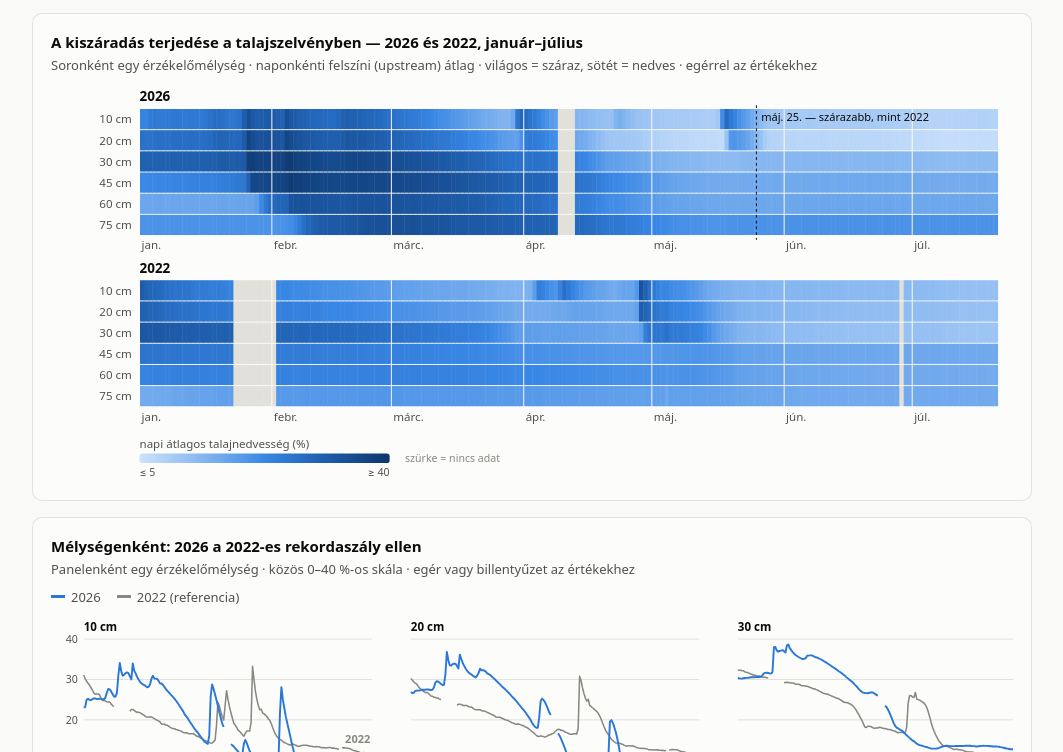
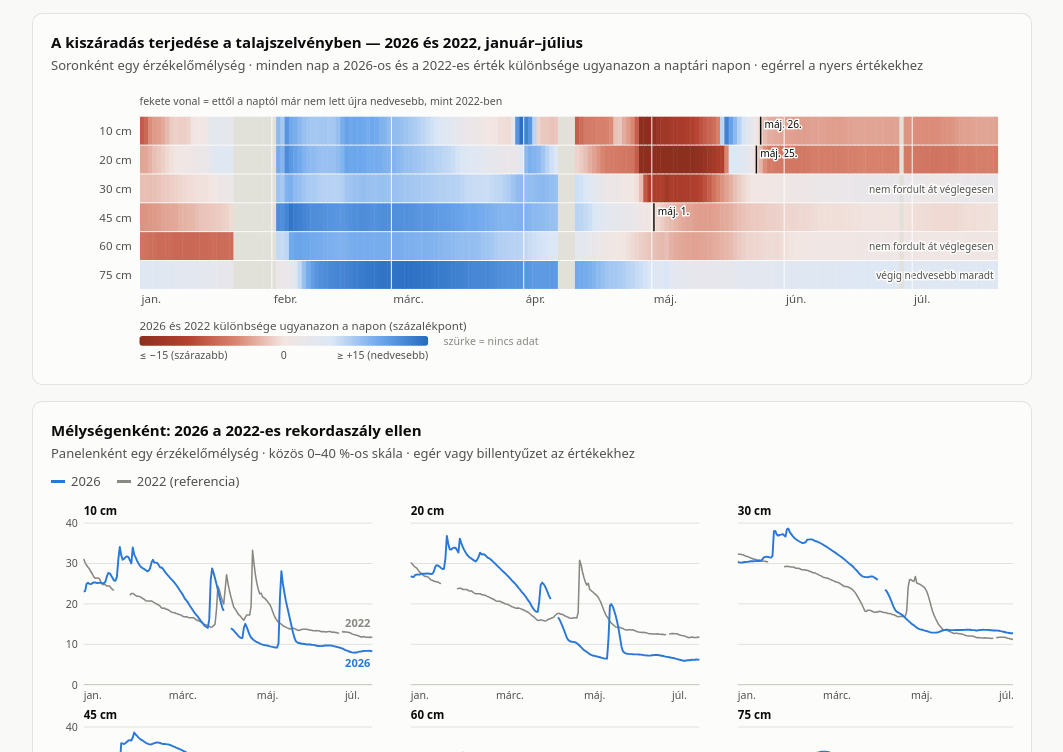
Before and after one commit to kalcifield/ovf-data-mcp, a plain HTML site: page docs/examples/varosfold-soil-drought.html in a window 1280 px wide. Shown: the part 394-1146 px from the top of the page, without its empty margins (108-1171 px from the left). Drawn offline with nearby package versions, Linux system fonts and the light colour scheme.

Commit message:
docs: show the drying front as a year-over-year difference
The heatmap was titled "a kiszáradás terjedése a talajszelvényben" but plotted
absolute moisture on one 5-40% scale shared by all six depths. Deep layers barely
move within that range — 75 cm spans 3.7 pp across 2022 — so they rendered as
flat colour and the downward-spreading front, the thing the title promises, was
exactly what the encoding erased.

Each cell is now the 2026 minus 2022 difference for the same calendar day at the
same depth, on a diverging scale. The front is readable: 10 cm turns red in early
April, 20 cm on 13 April, 30 cm on 27 April, while 75 cm stays wetter throughout.
This also removes a comparison the data cannot support, since absolute
percentages are not comparable between depths without wilting point and field
capacity, which are null upstream.

Fixes two factual errors in the process. The header claimed 2026 started wetter
at every depth; on 1 January it was drier at five of six, and only February is
uniformly wetter. The winter-maximum tile repeated the same claim. The "máj. 25."
crossover checked out and is unchanged: it is the last day 20 cm returns to
wetter than 2022.

Co-Authored-By: Claude Opus 4.8 (1M context) <noreply@anthropic.com>

```diff
--- a/docs/examples/varosfold-soil-drought.html
+++ b/docs/examples/varosfold-soil-drought.html
@@ -79,7 +79,8 @@
         <p><strong>Egyetlen mérőállomás talajszelvénye</strong> a Duna–Tisza köze
            homokhátságán: Városföld, Kecskeméttől 10 km-re délre. Hat érzékelőmélység
            (10–75 cm), a 2026-os aszályév napról napra, a 2022-es rekordaszály ugyanezen
-           időszakával összevetve. 2026 minden mélységben nedvesebben indult, mint 2022,
+           időszakával összevetve. Januárban a két év még vegyesen áll egymáshoz képest,
+           februárra viszont 2026 <em>minden</em> mélységben nedvesebb lett, mint 2022,
            mégis <strong>május végére a felső talajréteg szárazabb lett, mint a 2022-es
            aszály mélypontján</strong>. Nyilvános OVF-adatok az
            <a href="https://github.com/kalcifield/ovf-data-mcp">ovf-data-mcp</a>
@@ -107,7 +108,7 @@
     <div class="tile">
       <div class="label">Téli maximum</div>
       <div class="value">38,7<small> %</small></div>
-      <div class="sub">febr. 5., 30 cm — 2026 nedvesebben indult, mint 2022</div>
+      <div class="sub">febr. 5., 30 cm — a téli feltöltődés 2026-ban volt nagyobb</div>
     </div>
     <div class="tile">
       <div class="label">75 cm mélyen most</div>
@@ -118,10 +119,10 @@
 
   <div class="card">
     <h2>A kiszáradás terjedése a talajszelvényben — 2026 és 2022, január–július</h2>
-    <p class="sub">Soronként egy érzékelőmélység · naponkénti felszíni (upstream) átlag ·
-       világos = száraz, sötét = nedves · egérrel az értékekhez</p>
+    <p class="sub">Soronként egy érzékelőmélység · minden nap a 2026-os és a 2022-es érték
+       különbsége ugyanazon a naptári napon · egérrel a nyers értékekhez</p>
     <svg id="heat" tabindex="0" role="img"
-         aria-label="Két hőtérkép egymás alatt: a 2026-os és a 2022-es év január–júliusi talajnedvessége hat mélységben a városföldi állomáson. 2026 telén minden réteg sötét, azaz nedves, majd május végétől a felső rétegek világosabbra, azaz szárazabbra váltanak, mint 2022 ugyanezen napjain. A teljes adatsor az alábbi táblázatban található."></svg>
+         aria-label="Hőtérkép: soronként egy érzékelőmélység 10 és 75 cm között, oszloponként egy nap január és július között. A szín a 2026-os és a 2022-es talajnedvesség különbsége ugyanazon a napon: vörös azt jelenti, hogy 2026 szárazabb volt, kék azt, hogy nedvesebb. A felső rétegek áprilistól fordulnak vörösbe, 20 cm-en május 25-től már nem tér vissza a nedvesebb állapot, a 75 cm-es réteg viszont végig nedvesebb marad 2022-nél. A teljes adatsor az alábbi táblázatban található."></svg>
     <div class="tooltip" id="heattip"></div>
   </div>
 
@@ -211,13 +212,13 @@ for (const yr of ["2026", "2022"]) {
 const fmt = v => v == null ? "—" : v.toLocaleString("hu-HU", { minimumFractionDigits: 1, maximumFractionDigits: 1 });
 const mdLabel = md => { const [m, d] = md.split("-").map(Number); return MONTH_NAMES[m - 1] + " " + d + "."; };
 
-// szekvenciális kék skála (világos = száraz, sötét = nedves), 5–40 %
-const RAMP = ["#cde2fb", "#9ec5f4", "#6da7ec", "#3987e5", "#256abf", "#184f95", "#0d366b"];
-const DOM = [5, 40];
-function rampColor(v) {
-  const t = Math.max(0, Math.min(1, (v - DOM[0]) / (DOM[1] - DOM[0])));
-  const x = t * (RAMP.length - 1), i = Math.min(RAMP.length - 2, Math.floor(x)), f = x - i;
-  const c1 = RAMP[i], c2 = RAMP[i + 1];
+// divergens skála: vörös = 2026 szárazabb, kék = nedvesebb, mint 2022 ugyanaznap
+const DIV_RAMP = ["#8c2f1f", "#b4402f", "#d98570", "#f2e6e2", "#dbe7f6", "#6da7ec", "#256abf"];
+const DDOM = 15;  // ±15 pp; a szélsőértékek (−22 pp) levágva, hogy a közép ne mosódjon el
+function diffColor(v) {
+  const t = Math.max(0, Math.min(1, (v + DDOM) / (2 * DDOM)));
+  const x = t * (DIV_RAMP.length - 1), i = Math.min(DIV_RAMP.length - 2, Math.floor(x)), f = x - i;
+  const c1 = DIV_RAMP[i], c2 = DIV_RAMP[i + 1];
   const hx = (c, k) => parseInt(c.slice(1 + 2 * k, 3 + 2 * k), 16);
   const ch = k => Math.round(hx(c1, k) + (hx(c2, k) - hx(c1, k)) * f);
   return "rgb(" + ch(0) + "," + ch(1) + "," + ch(2) + ")";
@@ -238,66 +239,96 @@ function txt(parent, x, y, s, attrs) {
 const monthStarts = [];
 { let acc = 0; for (let m = 0; m < 7; m++) { monthStarts.push(acc); acc += MONTH_DAYS[m]; } }
 
-// ---- hőtérkép ----
+// ---- hőtérkép: 2026 mínusz 2022, mélységenként ----
+// Abszolút nedvességet nem lehet mélységek között összevetni (más talaj, más
+// kalibráció, és nincs hervadáspont/vízkapacitás adat a normalizáláshoz), ezért minden
+// sor csak önmagával, a 2022-es aszály ugyanazon napjával van összemérve.
 const CROSS_MD = "05-25";
+const DIFF = DEPTHS.map((dep, r) => {
+  const row = new Array(N).fill(null);
+  for (let i = 0; i < N; i++) {
+    const a = grid["2026"][r][i], b = grid["2022"][r][i];
+    if (a != null && b != null) row[i] = a - b;
+  }
+  return row;
+});
+// Az a nap, ami után már egyetlen nap sem nedvesebb 2022-nél (— ha nincs ilyen).
+const FINAL = DIFF.map(row => {
+  for (let i = 0; i < N; i++) {
+    if (row[i] == null) continue;
+    let ok = true;
+    for (let j = i; j < N; j++) if (row[j] != null && row[j] >= 0) { ok = false; break; }
+    if (ok) return i;
+  }
+  return null;
+});
 (function heatmap() {
-  const W = 1000, ML = 92, MR = 16, rowH = 22, blockGap = 46, top = 26, legendH = 56;
+  const W = 1000, ML = 92, MR = 16, rowH = 30, top = 34, legendH = 58;
   const iw = W - ML - MR, cw = iw / N;
   const blockH = DEPTHS.length * rowH;
-  const H = top + 2 * blockH + blockGap + 30 + legendH;
+  const H = top + blockH + 30 + legendH;
   const svg = document.getElementById("heat");
   svg.setAttribute("viewBox", "0 0 " + W + " " + H);
 
-  const blocks = [["2026", top], ["2022", top + blockH + blockGap]];
-  for (const [yr, y0] of blocks) {
-    txt(svg, ML, y0 - 8, yr, { "font-weight": 650, "font-size": 14, fill: "var(--text-primary)" });
   DEPTHS.forEach((dep, r) => {
-      txt(svg, ML - 8, y0 + r * rowH + rowH / 2 + 4, dep + " cm", { "text-anchor": "end" });
-      const row = grid[yr][r];
+    txt(svg, ML - 8, top + r * rowH + rowH / 2 + 4, dep + " cm", { "text-anchor": "end" });
     for (let i = 0; i < N; i++) {
       el(svg, "rect", {
-          x: ML + i * cw, y: y0 + r * rowH, width: cw + 0.5, height: rowH - 1,
-          fill: row[i] == null ? "var(--grid)" : rampColor(row[i]),
-          "data-yr": yr, "data-r": r, "data-i": i
+        x: ML + i * cw, y: top + r * rowH, width: cw + 0.5, height: rowH - 1,
+        fill: DIFF[r][i] == null ? "var(--grid)" : diffColor(DIFF[r][i]),
+        "data-r": r, "data-i": i
       });
     }
+    // mélységenkénti végleges átfordulás
+    if (FINAL[r] != null) {
+      const fx = ML + (FINAL[r] + 0.5) * cw;
+      el(svg, "line", { x1: fx, y1: top + r * rowH, x2: fx, y2: top + (r + 1) * rowH - 1,
+                        stroke: "var(--text-primary)", "stroke-width": 1.5 });
+      txt(svg, fx + 4, top + r * rowH + 12, mdLabel(MDS[FINAL[r]]),
+          { "font-size": 10.5, fill: "var(--text-primary)", stroke: "#fcfcfb",
+            "stroke-width": 3, "paint-order": "stroke" });
+    } else {
+      // FINAL == null csak annyit jelent, hogy nincs végleges átfordulás; attól még
+      // lehetett a réteg időszakosan szárazabb, mint 2022-ben.
+      const alwaysWetter = DIFF[r].every(v => v == null || v > 0);
+      txt(svg, ML + iw - 4, top + r * rowH + rowH / 2 + 4,
+          alwaysWetter ? "végig nedvesebb maradt" : "nem fordult át véglegesen",
+          { "text-anchor": "end", "font-size": 10.5, fill: "var(--text-secondary)",
+            stroke: "#fcfcfb", "stroke-width": 3, "paint-order": "stroke" });
+    }
   });
-    // hónap-tengely a blokk alatt
   for (let m = 0; m < 7; m++) {
     const x = ML + monthStarts[m] * cw;
-      el(svg, "line", { x1: x, y1: y0, x2: x, y2: y0 + blockH, stroke: "var(--surface-1)", "stroke-width": 1 });
-      txt(svg, x + 2, y0 + blockH + 14, MONTH_NAMES[m]);
+    el(svg, "line", { x1: x, y1: top, x2: x, y2: top + blockH, stroke: "var(--surface-1)", "stroke-width": 1 });
+    txt(svg, x + 2, top + blockH + 14, MONTH_NAMES[m]);
   }
-  }
-  // átfordulás-jelölő a 2026-os blokkon
-  const cx = ML + (IDX.get(CROSS_MD) + 0.5) * (iw / N);
-  el(svg, "line", { x1: cx, y1: top - 4, x2: cx, y2: top + blockH + 4, stroke: "var(--text-primary)", "stroke-width": 1, "stroke-dasharray": "3 3" });
-  txt(svg, cx + 5, top + 12, "máj. 25. — szárazabb, mint 2022", { "font-size": 11.5, fill: "var(--text-primary)" });
+  txt(svg, ML, top - 12, "fekete vonal = ettől a naptól már nem lett újra nedvesebb, mint 2022-ben",
+      { "font-size": 11, fill: "var(--text-secondary)" });
 
-  // színskála-jelmagyarázat
-  const ly = H - legendH + 18, lw = 260;
+  // divergens jelmagyarázat
+  const ly = H - legendH + 18, lw = 300;
   const defs = el(svg, "defs", {});
-  const grad = el(defs, "linearGradient", { id: "ramp", x1: 0, y1: 0, x2: 1, y2: 0 });
-  RAMP.forEach((c, i) => el(grad, "stop", { offset: (i / (RAMP.length - 1) * 100) + "%", "stop-color": c }));
-  el(svg, "rect", { x: ML, y: ly, width: lw, height: 10, rx: 3, fill: "url(#ramp)" });
-  txt(svg, ML, ly - 6, "napi átlagos talajnedvesség (%)");
-  txt(svg, ML, ly + 24, "≤ " + DOM[0], { "font-size": 11 });
-  txt(svg, ML + lw, ly + 24, "≥ " + DOM[1], { "text-anchor": "end", "font-size": 11 });
+  const grad = el(defs, "linearGradient", { id: "dramp", x1: 0, y1: 0, x2: 1, y2: 0 });
+  DIV_RAMP.forEach((c, i) => el(grad, "stop", { offset: (i / (DIV_RAMP.length - 1) * 100) + "%", "stop-color": c }));
+  el(svg, "rect", { x: ML, y: ly, width: lw, height: 10, rx: 3, fill: "url(#dramp)" });
+  txt(svg, ML, ly - 6, "2026 és 2022 különbsége ugyanazon a napon (százalékpont)");
+  txt(svg, ML, ly + 24, "≤ −" + DDOM + " (szárazabb)", { "font-size": 11 });
+  txt(svg, ML + lw / 2, ly + 24, "0", { "text-anchor": "middle", "font-size": 11 });
+  txt(svg, ML + lw, ly + 24, "≥ +" + DDOM + " (nedvesebb)", { "text-anchor": "end", "font-size": 11 });
   txt(svg, ML + lw + 16, ly + 9, "szürke = nincs adat", { "font-size": 11, fill: "var(--text-muted)" });
 
-  // tooltip
   const tip = document.getElementById("heattip");
   svg.addEventListener("pointermove", ev => {
     const t = ev.target;
     if (!(t instanceof SVGRectElement) || t.dataset.i === undefined) { tip.style.display = "none"; return; }
-    const yr = t.dataset.yr, r = +t.dataset.r, i = +t.dataset.i;
-    const other = yr === "2026" ? "2022" : "2026";
+    const r = +t.dataset.r, i = +t.dataset.i, d = DIFF[r][i];
     tip.innerHTML =
-      '<div class="date">' + yr + ". " + mdLabel(MDS[i]) + " · " + DEPTHS[r] + " cm</div>" +
-      '<div class="row"><span class="key' + (yr === "2022" ? " ref" : "") + '"></span><span class="name">' + yr + '</span><span class="val">' + fmt(grid[yr][r][i]) + ' %</span></div>' +
-      '<div class="row"><span class="key' + (other === "2022" ? " ref" : "") + '"></span><span class="name">' + other + ' ugyanekkor</span><span class="val">' + fmt(grid[other][r][i]) + ' %</span></div>';
+      '<div class="date">' + mdLabel(MDS[i]) + " · " + DEPTHS[r] + " cm</div>" +
+      '<div class="row"><span class="key"></span><span class="name">2026</span><span class="val">' + fmt(grid["2026"][r][i]) + ' %</span></div>' +
+      '<div class="row"><span class="key ref"></span><span class="name">2022</span><span class="val">' + fmt(grid["2022"][r][i]) + ' %</span></div>' +
+      '<div class="row"><span class="name">különbség</span><span class="val">' + (d == null ? "—" : (d > 0 ? "+" : "") + fmt(d) + " pp") + '</span></div>';
     tip.style.display = "block";
-    const box = svg.getBoundingClientRect(), card = svg.parentElement.getBoundingClientRect();
+    const card = svg.parentElement.getBoundingClientRect();
     tip.style.left = Math.min(ev.clientX - card.left + 14, card.width - tip.offsetWidth - 8) + "px";
     tip.style.top = (ev.clientY - card.top - tip.offsetHeight - 12) + "px";
   });
```
Also changed, not shown: docs/examples/varosfold-soil-drought.png. Lines whose indentation alone changed are shown as unchanged.
